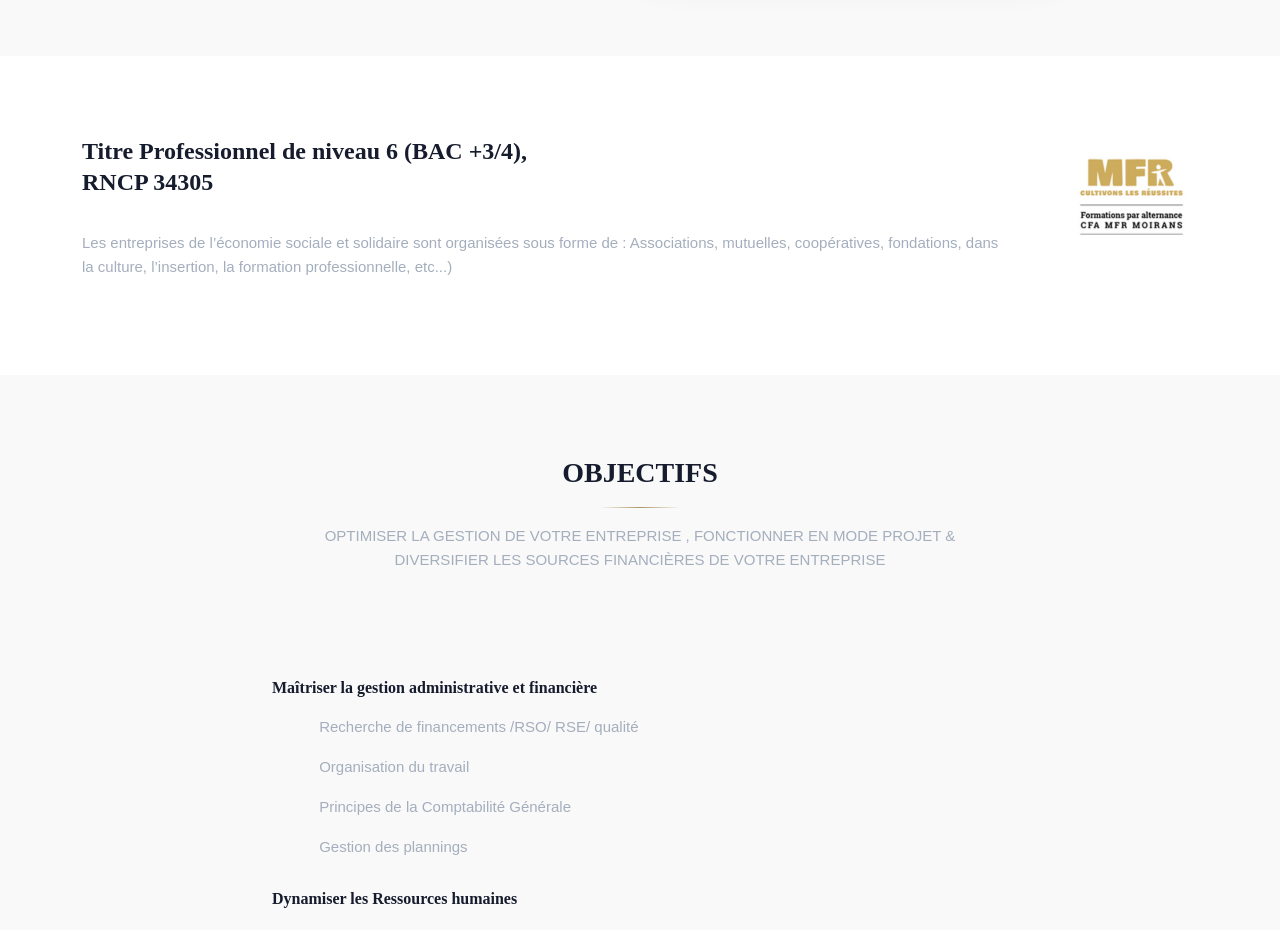
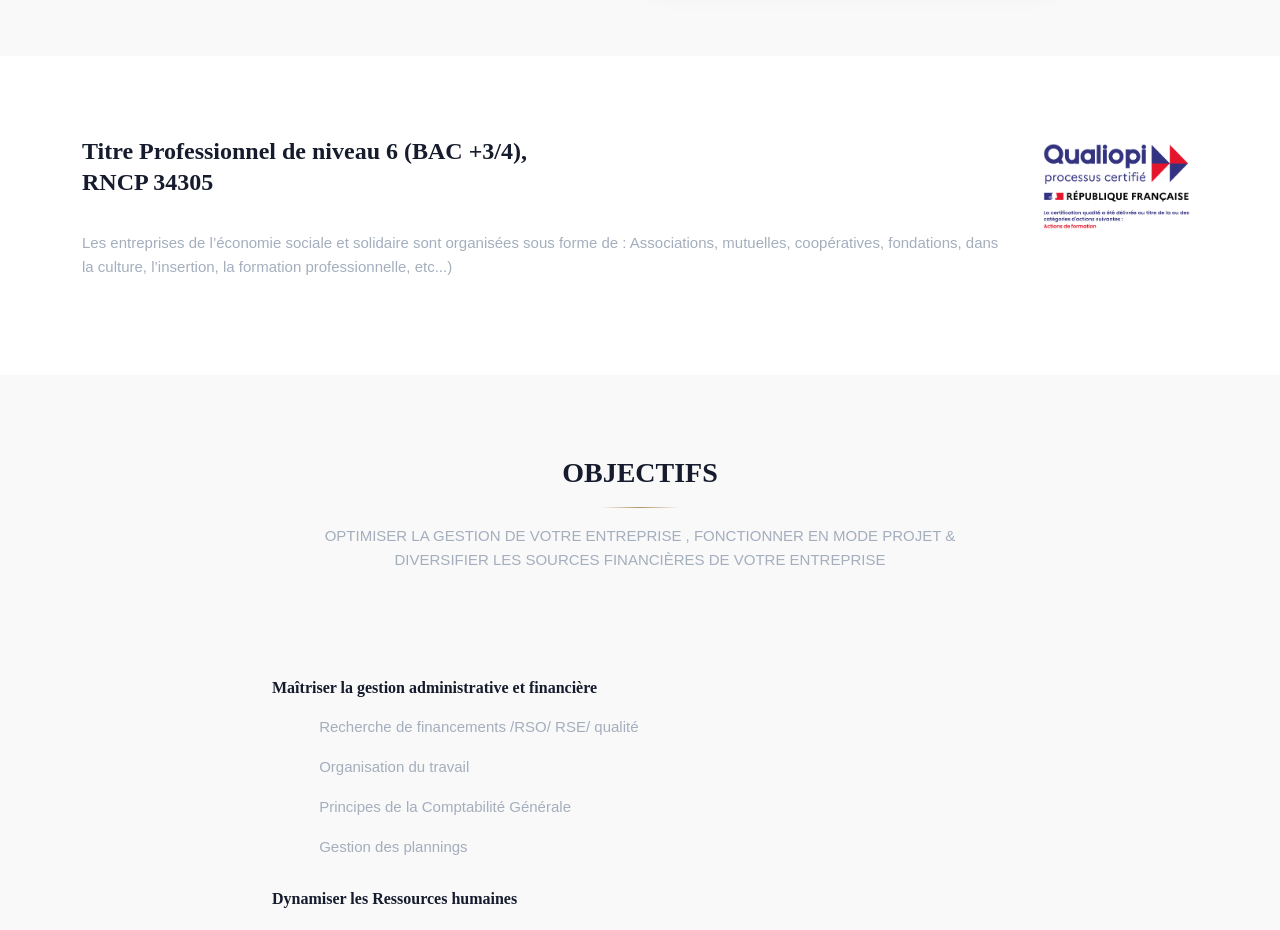
Before and after one commit to Thomas-Deblay/Audacia__FreelanceProject, a React (Create React App) app: page /entreprise in a window 1280 px wide. Shown: the part 1600-2530 px from the top of the page. Built offline with nearby package versions, Linux system fonts and the light colour scheme.

Commit message:
modification du site pour obtention de subvention avec ajoue du logo Qualiopia et legere modification sur formation sur les fonds europeens

```diff
--- a/src/components/Blog.js
+++ b/src/components/Blog.js
@@ -12,6 +12,8 @@ import img6 from '../assets/images/blog/financementeuro.jpg';
 import img7 from '../assets/images/blog/toeic.jpg';
 import img8 from '../assets/images/blog/socleconnaissance.jpg';
 import img9 from '../assets/images/blog/applicationdroitsocialindiv.png';
+
+import mfr from '../assets/images/LogoQualiopiActionsdeFormation.png';
 
 // BlogCard
 
@@ -168,7 +170,23 @@ const Blog = () => {
               </div>
             </Col>
           </Row>
-
+          <Row className="justify-content-center">
+            <Col lg={2}>
+              <div className="img">
+                <a
+                  href="https://drive.google.com/file/d/1L7oDMPMqIxdQNXLvVvLO5cyyFQ_wC55K/view?usp=sharing"
+                  target="_blank"
+                  rel="noopener noreferrer"
+                >
+                  <img
+                    src={mfr}
+                    className="img-fluid entreprise__logomfr "
+                    alt="Logo Qualiopi Actions de Formation"
+                  />
+                </a>
+              </div>
+            </Col>
+          </Row>
           <Row>
             {/* Blog Component Start*/}
 
--- a/src/components/entreprise/Description.js
+++ b/src/components/entreprise/Description.js
@@ -1,7 +1,7 @@
 import React from 'react';
 import { Container, Col, Row } from 'reactstrap';
 
-import mfr from '../../assets/images/LogoMFRMOIRAN_pageEntreprise.png';
+import mfr from '../../assets/images/LogoQualiopiActionsdeFormation.png';
 
 // BlogCard
 
@@ -26,11 +26,17 @@ const Description = () => {
             </Col>
             <Col lg={2}>
               <div className="img">
-                <img
-                  src={mfr}
-                  className="img-fluid entreprise__logomfr "
-                  alt=""
-                />
+                <a
+                  href="https://drive.google.com/file/d/1L7oDMPMqIxdQNXLvVvLO5cyyFQ_wC55K/view?usp=sharing"
+                  target="_blank"
+                  rel="noopener noreferrer"
+                >
+                  <img
+                    src={mfr}
+                    className="img-fluid entreprise__logoLogoQualiopiActionsdeFormation "
+                    alt=""
+                  />
+                </a>
               </div>
             </Col>
           </Row>
--- a/src/components/formations/Description.js
+++ b/src/components/formations/Description.js
@@ -34,6 +34,18 @@ const Description = ({ text, icon }) => {
                   <h6>Pré requis</h6>
                   <p className="title-desc text-muted mt-3">{text[2]}</p>
                 </div>
+                {text[3] && (
+                  <div className="descriptiontext">
+                    <h6>Modalités pédagogiques</h6>
+                    <p className="title-desc text-muted mt-3">{text[3]}</p>
+                  </div>
+                )}
+                {text[4] && (
+                  <div className="descriptiontext">
+                    <h6>QCM et / ou étude de cas</h6>
+                    <p className="title-desc text-muted mt-3">{text[4]}</p>
+                  </div>
+                )}
               </div>
             </Col>
             <Col lg={4}>
--- a/src/components/formations/Formation.js
+++ b/src/components/formations/Formation.js
@@ -164,6 +164,8 @@ const BlogData = {
         'Comprendre la politique de cohésion économique, sociale et territoriale de l’Union Européenne, ses instruments financiers, sa mise en œuvre en Martinique\nConnaitre les étapes du montage de projet européen et savoir rédiger une demande de subvention - FSE / FEDER\nConnaître les étapes du montage de projet Européen (suite) et ses outils de suivi - FSE / FEDER ',
         'Demandeurs d’emploi, salariés.',
         'Notions de gestion d’entreprise, comptabilité',
+        'Présentiel ou hybride',
+        'QCM et / ou étude de cas',
       ],
       icon: {
         icon1: ['Type de formation', 'Non diplômante'],
```
Also changed, not shown: src/assets/images/LogoQualiopiActionsdeFormation.png (added).
